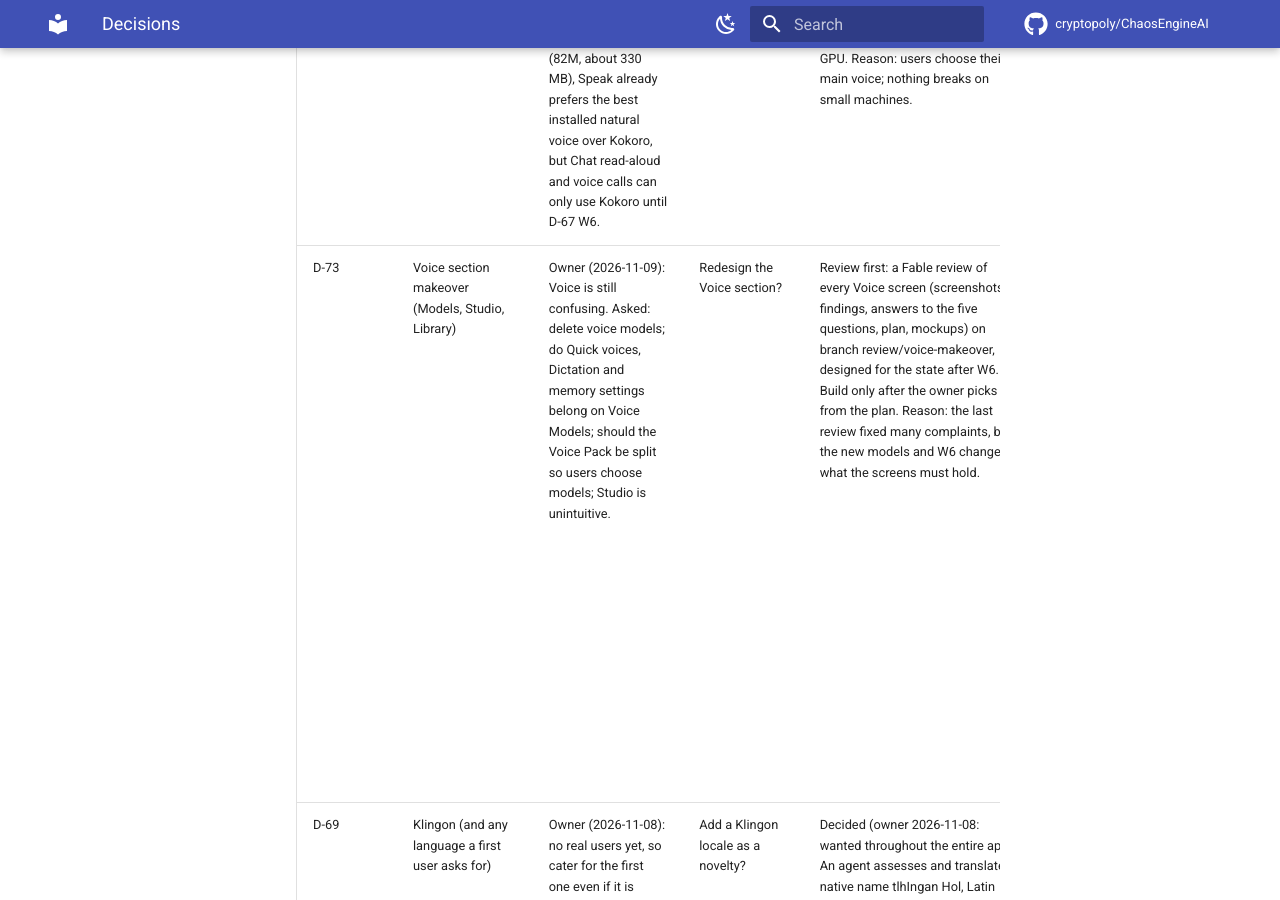
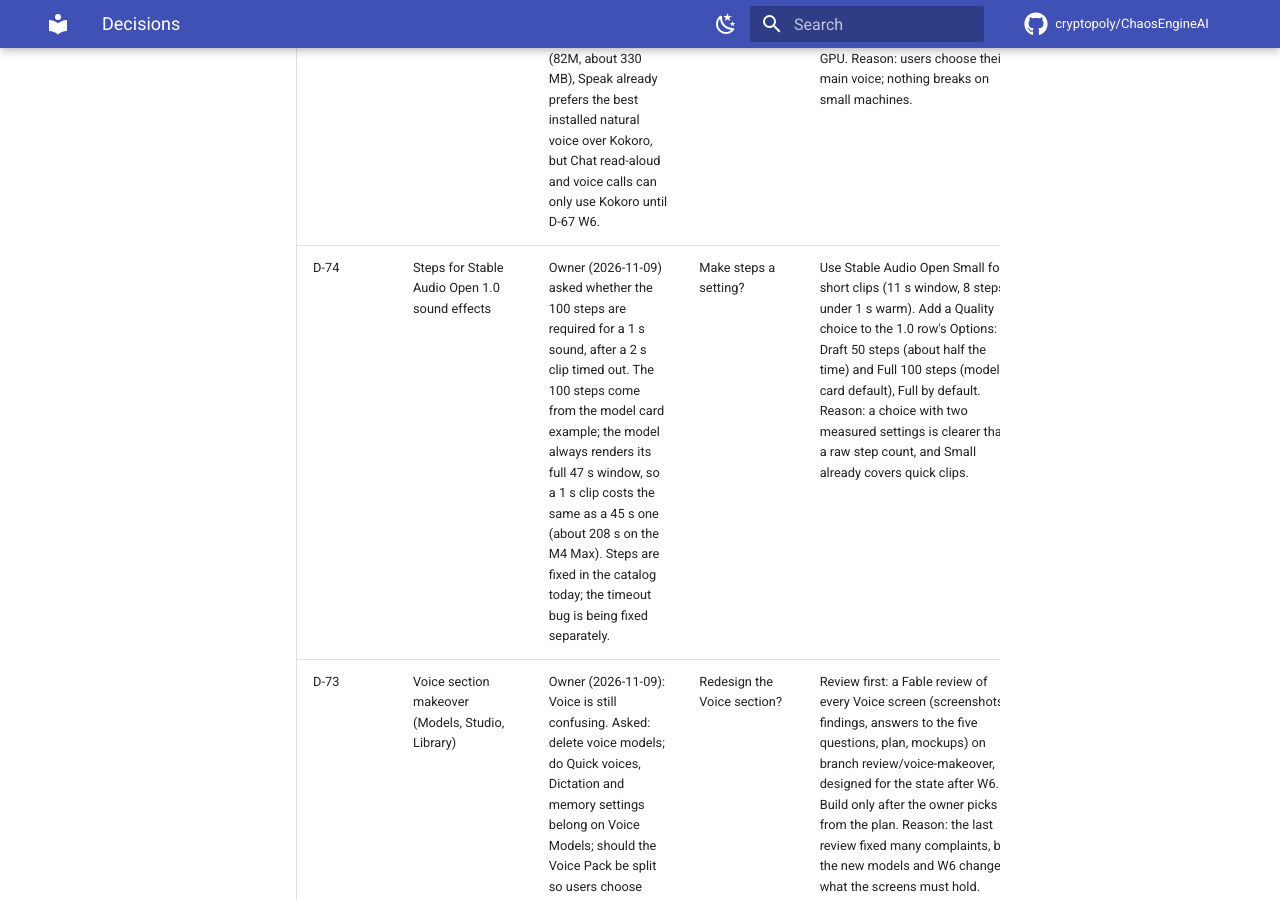
Before and after one commit to cryptopoly/ChaosEngineAI, an MkDocs documentation site: the page built from docs/hub/decisions.md, in a window 1280 px wide and 900 px high, scrolled down 1465 px. Built offline with MkDocs 1.6.1 and Material for MkDocs 9.7.7, drawn with Linux system fonts in a browser that asks for light colours; comment, search, counter and statistics services are not loaded; some of the changed text lies outside the part shown.

Commit message:
docs: owner answers on D-66, D-44, D-29, D-30, FU-154; D-74 Stable Audio steps question

```diff
--- a/docs/hub/decisions.md
+++ b/docs/hub/decisions.md
@@ -13,11 +13,12 @@
 | D-70 | Add VoxCPM2, Chatterbox (and Turbo) and Orpheus 3B speech models | Owner (2026-11-08): support all three families, not only Kokoro and Qwen3-TTS. | Add them? | Yes. Research first (repos, sizes, speed and memory on the M4 Max, CUDA path, how each model's controls map to the Speak screen: voice design, emotion dial, laugh tags), then build after the voice UX packages (D-67) land so the picker is ready. Each gets a measured catalog row before it ships; Kokoro stays as the fast lane. | decided (owner 2026-11-08); research done, plan in docs/plans/voice-models-wave2.md. Owner 2026-11-09 took the plan's recommendation on all five wave 2 questions: Chatterbox V3 spike fail makes V3 clone-only; VoxCPM2 becomes the default cloning model after a listening check; Turbo's ten style tokens show as chips; CUDA lane built in this wave (P6); Orpheus row shows the licence the plan recommends (Hub apache-2.0, base-model note kept). Built 2026-11-09, merged into release/v0.10.0 (b0da8904): four Mac rows measured (Turbo 2.1 s, V3 3.6 s, VoxCPM2 5.2 s, Orpheus 7.2 s per 10 s of speech); V3 default voice works so answer 1 was not needed; CUDA lane written, never run (4090 checklist 2.1); default clone model unchanged until the owner's listening check (FU-154) | 2026-11-08 | |
 | D-71 | Times on chat messages and tool calls, progress with time on long jobs, chat waits that do not use up the tool budget | Owner (2026-11-09) after the Petal and Stem test: a 25 min storyboard looked like a hang. Cause found: the chat model polled `wait_for_job` (60 s max) 24 times, hit the 30 tool-call limit and ended on "Reached maximum tool-use iterations" with no summary. | Add times and progress? How should chat wait on long jobs? | Yes to times and progress (owner asked). Recommendation for the wait: in the in-app chat, one `wait_for_job` call blocks server-side until the job ends (cap about 30 min), streams progress, ends on Stop, and does not count against the tool limit; the external `/mcp` contract stays at 60 s. Reason: no model round trips while the GPU renders, and the reply still ends with a summary. | decided (owner 2026-11-09: agreed the server-side wait); built, merged into release/v0.10.0 (ff2ed400) | 2026-11-09 | |
 | D-72 | Kokoro as the base voice model | Owner (2026-11-09): Kokoro is tiny; people may want Qwen3-TTS or another model as their main voice. Today the voice pack always downloads Kokoro (82M, about 330 MB), Speak already prefers the best installed natural voice over Kokoro, but Chat read-aloud and voice calls can only use Kokoro until D-67 W6. | Must Kokoro stay the base or default? | No as a default; keep it as the small fallback. Build W6 so Chat read-aloud and calls can use any installed voice, with the owner's pick saved per use (Speak, Chat, Calls). Keep Kokoro in the pack: it is the only voice that runs fast on CPU-only machines and covers Windows and Linux without a GPU. Reason: users choose their main voice; nothing breaks on small machines. | decided (owner 2026-11-09: build W6, keep Kokoro as fallback); built, merged into release/v0.10.0 (59e18a07) | 2026-11-09 | |
+| D-74 | Steps for Stable Audio Open 1.0 sound effects | Owner (2026-11-09) asked whether the 100 steps are required for a 1 s sound, after a 2 s clip timed out. The 100 steps come from the model card example; the model always renders its full 47 s window, so a 1 s clip costs the same as a 45 s one (about 208 s on the M4 Max). Steps are fixed in the catalog today; the timeout bug is being fixed separately. | Make steps a setting? | Use Stable Audio Open Small for short clips (11 s window, 8 steps, under 1 s warm). Add a Quality choice to the 1.0 row's Options: Draft 50 steps (about half the time) and Full 100 steps (model card default), Full by default. Reason: a choice with two measured settings is clearer than a raw step count, and Small already covers quick clips. | open | 2026-11-09 | |
 | D-73 | Voice section makeover (Models, Studio, Library) | Owner (2026-11-09): Voice is still confusing. Asked: delete voice models; do Quick voices, Dictation and memory settings belong on Voice Models; should the Voice Pack be split so users choose models; Studio is unintuitive. | Redesign the Voice section? | Review first: a Fable review of every Voice screen (screenshots, findings, answers to the five questions, plan, mockups) on branch review/voice-makeover, designed for the state after W6. Build only after the owner picks from the plan. Reason: the last review fixed many complaints, but the new models and W6 change what the screens must hold. | review done 2026-11-09 (branch review/voice-makeover, docs/plans/voice-makeover/): 17 findings, 11 work packages. Owner 2026-11-09 accepted the review's defaults on all six: 1 shared Models table for speech models (yes); 2 chat voice settings in a Voice popover in Chat (yes); 3 add-ons as tick boxes at install (yes); 4 Remove voice runtime under Troubleshooting, models kept (yes); 5 rename Voice pack to Voice runtime (yes); 6 Studio order Speak, Voices, Transcribe (yes). W6 merged (59e18a07); review docs merged (29bb560e); built and merged into release/v0.10.0 (89d08bf3, fast-forward), verified on a clean copy: pytest, tsc, vitest 1490, i18n, hub, voice Playwright 50 passed. Not tried on real downloads or audio; FU-157, FU-158 open | 2026-11-09 | |
 | D-69 | Klingon (and any language a first user asks for) | Owner (2026-11-08): no real users yet, so cater for the first one even if it is Klingon. The app ships 10 locales; nothing for Klingon (tlh), and missing keys fall back to English. | Add a Klingon locale as a novelty? | Decided (owner 2026-11-08: wanted throughout the entire app). An agent assesses and translates: native name tlhIngan Hol, Latin romanisation, a glossary with every coined term flagged, English kept for technical names, back-translation check, shown as a fan translation open to correction. Left out of the 95 percent coverage gate. Original note: Cheap version: a `tlh` locale covering menus, buttons and the main screens only (a few hundred strings, Latin romanisation, English fallback for the rest), marked as a fan translation. Klingon has no speech model, so voice stays English. Real languages first: fill the 28 new Skills strings in the nine others. | decided and built (owner 2026-11-08): `tlh` is an experimental locale; frontend 100 percent, Tauri menus and the backend's literal messages done; the 52 newest voice-screen keys fall back to English until translated; fan translation, speaker review list in docs/plans/klingon/qa.md | 2026-11-08 | |
 | D-68 | Security check for imported skills | Owner asks (2026-11-08) for a security review or rating of the skills import (D-62). | Build it? | Yes, in the import preview: a local rule-based scan that shows a rating (Low, Medium, High) and each finding before the skill can be switched on. Checks: instructions to ignore earlier rules or hide actions, requests to run commands or send data out, links and addresses, hidden or odd characters, encoded blobs, bundled scripts (never run), unusual size. It says plainly it is a heuristic, not a guarantee. | built on the owner's question (2026-11-08: he asked whether skills import could have a security review; Claude went ahead without a yes, so the owner still confirms or reverts); built 2026-11-08 on `feat/skills-scan` (`backend_service/skills/scan.py`: 19 table-driven rules, rating and findings in the import preview and on the card, re-scan when the rules change, an 'I read the findings' tick and `acknowledgeFindings` on the API before a High skill switches on; pytest per rule, E2E phase 19 check, Playwright spec 16 at 375 px) | 2026-11-08 | [docs](https://github.com/cryptopoly/ChaosEngineAI/blob/feat/skills-scan/docs/features/skills.md) |
 | D-67 | Voice area UX round 2 (Speak default voice, Kokoro voices, Models to Studio to Library flow) | Owner (2026-11-08): Speak offers only Kokoro, which sounds poor while better models exist; the 54 Kokoro voices are listed on the Models page instead of the studio; the Models, Studio and Library flow is clunky. | Review and redesign? | Yes. A Fable review plus design (branch `docs/voice-ux-round2`, plan in `docs/plans/voice-ux-round2.md`) comes first; build after the owner approves the screens. Review done (plan and mockups in docs/plans/voice-ux-round2.md); six questions waiting for the owner. | decided (owner 2026-11-08); W1-W5, W7, W9, W10 built and merged into release/v0.10.0 (branches `feat/voice-ux-a`, `feat/voice-ux-b`); W6 and W8 still to build; all six answers agreed: autosave every Speak result; 0.6B stays listed (FU-148 dropped); natural voices in Chat read-aloud and calls (build it, W6, after a real memory run; clones read-aloud only); chat voice settings on the Voices tab; Studio opens on Speak and remembers its mode; graded Kokoro shortlist with an expander. Build in order: W1-W4, then W5, W7, W9, W10, then W6 and W8. | 2026-11-08 | |
-| D-66 | How to test v0.10.0 on the RTX 4090 PC, and when to release | Owner asks (2026-11-08): package the build and install it, or pull the branch on the PC and run it natively with Claude Code there? And would a Linux VM or a dual boot test the Linux CUDA path better? Owner holds the release steps (PR to staging, tag, main) until the 4090 tests are done. | Which route? | Two stages. (1) Pull `release/v0.10.0` on the PC, run Claude Code there against a written checklist, fix and push to a test branch. (2) When that is clean, build the installer and smoke-test the packaged app on the PC. For Linux: WSL2 first (CUDA passes through, no partition); dual boot only if WSL2 shows a Linux-only problem. Release steps wait. | open | 2026-11-08 | |
+| D-66 | How to test v0.10.0 on the RTX 4090 PC, and when to release | Owner asks (2026-11-08): package the build and install it, or pull the branch on the PC and run it natively with Claude Code there? And would a Linux VM or a dual boot test the Linux CUDA path better? Owner holds the release steps (PR to staging, tag, main) until the 4090 tests are done. | Which route? | Two stages. (1) Pull `release/v0.10.0` on the PC, run Claude Code there against a written checklist, fix and push to a test branch. (2) When that is clean, build the installer and smoke-test the packaged app on the PC. For Linux: WSL2 first (CUDA passes through, no partition); dual boot only if WSL2 shows a Linux-only problem. Release steps wait. | decided (owner 2026-11-09: run on the 4090 once the latest code is finished and pushed) | 2026-11-08 | |
 | D-65 | Storyboard project workspace rethink | Owner (2026-11-08): Projects, Board and Mixer are three left-menu items that act on a 'current' project, which is not intuitive; the Board's project defaults and references boxes are clunky (blank voice text field, raw file-path box for reference images). Wanted: Projects in the menu opens a list you can search and pick from; inside a project two tabs, Storyboard and Mixer. | Redesign it? | Yes. Research how other tools do it, then a flow and screens designed by a stronger model; build after the owner approves the screens. Plan notes go to docs/plans/project-rework/ without naming other products. | decided (owner 2026-11-08: design in docs/plans/project-rework/design.md section 13; build with a QA loop) | 2026-11-08 | |
 | D-64 | New storyboard project: wording, resolution and frame rate | The form said Shape (16:9, 9:16, 1:1, each with one fixed size) and Frame rate (24 or 30). Owner asked (2026-11-08) for HD, QHD and 4K style choices and whether 30 fps is a limit. | Rename and add resolution and more frame rates? | Decided (owner 2026-11-08, revised the same day: the app is for much bigger hardware, so nothing is capped by the M4 Max). Shape is now Aspect ratio. Resolution offers 480p, 720p (default), 1080p, 1440p and 2160p (4K) as project sizes; none is hidden or disabled. Each choice shows a fit word (Fits, Tight, Will not fit) from the Video Studio memory estimate, with the project's video model's own largest size (a model that cannot make a size says so; its clips are scaled to the project size at join). Frame rates 24, 25, 30, 48, 50, 60; where the catalog states a different native rate for the model, the hint says so and the join converts with plain ffmpeg fps (repeat or drop frames). Real interpolation stays FU-142. Export has an Upscale choice (Same size, 1440p, 2160p) for models that make less. Old projects read as the same aspect at 720p. | decided (owner 2026-11-08) | 2026-11-08 | |
 | D-63 | Connect-an-app helper for Chat (Unity, Blender and other apps with a tool server) | Chat can call any stdio tool server registered in Settings, but nothing finds, installs or registers one for the user. Owner asks (2026-11-08) for a setup helper for Unity and Blender, built generic for other apps. | Plan it? | Banked for planning. A catalogue of known tool servers (name, what it controls, install steps, the command to register), a Connect button that checks the app is installed, writes the Settings entry and runs a test call, a health light per server, and a clear note when a server is not running. Pairs with D-62 skills (a Blender or Unity skill ships with its server). Check each server's own setup first; keep to open, permissive ones. | banked (owner 2026-11-08, for future planning; revisit after the v0.10.0 release is polished) | 2026-11-08 | |
@@ -37,7 +38,7 @@
 | D-53 | Show Music and Storyboard by default? | They are hidden behind `HOME_STUDIO_ENABLED` (now `VITE_CHAOSENGINE_HOME_STUDIO=1`) because nothing is merged and the plan targets v0.10.0. Owner asks why hidden. | Turn on by default on `feat/home-studio`, and for which release? | Yes, on permanently from v0.10.0. The flag is now `true` in code. | decided (owner 2026-11-07) | 2026-11-07 | |
 | D-51 | Playwright as a test-only dependency for browser E2E | The claim of big security problems is overstated: one High advisory (CVE-2025-59288, macOS browser reinstall scripts) fixed in 1.56.0; the MCP add-on had a separate High one. Version 1.65.0 is Apache 2.0 and has no postinstall download. Approve with conditions: exact version pin, separate e2e folder, explicit Chromium install, sandbox on, localhost only, traces off, no MCP add-on. | Approve Playwright with those conditions? | Yes with conditions. | decided (owner 2026-11-09: approved with conditions; installed as e2e/ sub-package, @playwright/test 1.65.0 pinned, 7 specs pass) | 2026-11-07 | [research](https://github.com/cryptopoly/ChaosEngineAI/blob/feat/home-studio/docs/research/playwright-security.md) |
 | D-43 | Speed and quality plan | Biggest speed loss is that each still and clip starts a fresh process and reloads the model. Plan ranks 12 fixes: timing split, keep models loaded, RIFE interpolation, fp16 for LTX, SeedVR2 upscale, Z-Image through mflux, voice chunking. | Start with the timing split, then keep-loaded for mflux and ltx-2-mlx? | Yes: measure first (one small change), then the two keep-loaded changes. Plan: docs/plans/speed-quality.md. Licence skips listed there. | decided in part (2026-11-08): timing split + warm stills shipped (23-41% faster, identical output); warm LTX worker built but OFF by default (only ~4% per clip for 12 GB held; opt in with CHAOSENGINE_WARM_LTX=1). Next: RIFE interpolation and LTX fp16 for real clip gains. | 2026-11-07 | [plan](https://github.com/cryptopoly/ChaosEngineAI/blob/feat/home-studio/docs/plans/speed-quality.md) |
-| D-44 | M4 Max timings vs competition | Image and LTX video are in line with the fastest Mac runtimes; music is faster than other Mac reports; Wan video (diffusers on MPS) and old bf16 LTX rows are slower; voice is fast but only Kokoro. | Hide or retime the slow bf16 LTX rows on 64 GB Macs and test an MLX path for Wan? | Yes to both, after D-43's timing split. Report: docs/research/m4max-generation-times.md. | open | 2026-11-07 | [report](https://github.com/cryptopoly/ChaosEngineAI/blob/feat/home-studio/docs/research/m4max-generation-times.md) |
+| D-44 | M4 Max timings vs competition | Image and LTX video are in line with the fastest Mac runtimes; music is faster than other Mac reports; Wan video (diffusers on MPS) and old bf16 LTX rows are slower; voice is fast but only Kokoro. | Hide or retime the slow bf16 LTX rows on 64 GB Macs and test an MLX path for Wan? | Yes to both, after D-43's timing split. Report: docs/research/m4max-generation-times.md. Revised 2026-11-09 (owner asked for a plain version): label the slow rows instead of hiding them (a "Slow on this Mac" note with the measured time, so nothing disappears on a bigger Mac), and drop the MLX Wan test, because Wan 2.2 image-to-video was already removed (D-48) and LTX on MLX does the same job faster. | open | 2026-11-07 | [report](https://github.com/cryptopoly/ChaosEngineAI/blob/feat/home-studio/docs/research/m4max-generation-times.md) |
 | D-42 | Chat back at the top of the sidebar | Chat is the most used tab; it goes above the Make section again. | | Done: Dashboard, Chat, then Make, then Run (Benchmarks, Tools). | decided | 2026-11-07 | |
 | D-41 | Terms screen on first launch; no "Made with AI" end card | The visible end card is gone. A one-screen terms notice (use, disclosure, voice consent, model licences) shows once and again when its version changes. | | Done: end card removed (old projects still load); the metadata tag and the forced tag for cloned voices stay; terms accepted and dated in settings, re-readable in Settings > General. | decided | 2026-11-07 | |
 | D-36 | Music: loudness of a stand-alone track | ACE-Step can raise every track so its loudest moment sits just under the top (-1 dBFS), or leave the level as the model made it. | Keep the -1 dBFS peak for tracks in the Music Library (current default), or keep the raw level and let the mixer set loudness? | Keep -1 dBFS peak for stand-alone tracks (loud enough on its own, nothing clips); the mixer loudness-normalises every lane anyway, so films are unaffected. Owner asked for ELI5 + competitor view 2026-11-07; answered in chat, awaiting a yes. | decided (owner 2026-11-07: yes) | 2026-11-07 | [music](https://github.com/cryptopoly/ChaosEngineAI/blob/feat/music-backend/docs/features/music.md) |
@@ -48,8 +49,8 @@
 | D-26 | Scene editing: keep some shots, redo others | A film is a list of shots. The demo script already makes each shot separately, so redoing shots C and D is possible by hand, but the app has no saved shot list. | Build a saved Storyboard (shots with prompt, seed, reference images, status) with "redo this shot" and "join all"? | Yes, after music. It reuses the existing tools and is mostly a saved list plus a join step; it also covers the "recipes" item from the v2 list. | open | 2026-11-06 | |
 | D-27 | Sound effects: Stable Audio Open | Stable Audio Open makes effects but is gated and has its own licence terms. | Ship it opt-in, gated, with a licence screen, never bundled? | Yes: it is the best open effects model; the opt-in keeps the bundle clean. | decided (owner 2026-11-08: yes, opt-in gated with licence screen). Branch feat/sound-effects. | 2026-11-06 | [plan](https://github.com/cryptopoly/ChaosEngineAI/blob/feat/media-input/docs/plans/home-studio.md) |
 | D-28 | Voice cloning | Qwen3-TTS (Apache 2.0) can copy a voice from a few seconds of audio. An agent could do it with no human checkbox. | Add cloning with consent recorded as a required argument and off for remote agents by default? | Yes, with those two guards. | decided (owner agreed 2026-11-06) | 2026-11-06 | [plan](https://github.com/cryptopoly/ChaosEngineAI/blob/feat/media-input/docs/plans/home-studio.md) |
-| D-29 | Remote compute (the 4090 PC) | Network listening, the token and file upload and fetch already work; the Mac app still only talks to its own backend. | Prove the PC as an agent target first, decide Mac-routes-to-PC after? | Yes: smallest step that shows what really works. | open | 2026-11-06 | [plan](https://github.com/cryptopoly/ChaosEngineAI/blob/feat/media-input/docs/plans/home-studio.md) |
-| D-30 | Agent tool surface | Storyboard and music tools take the list from 12 to about 20; each description costs an agent tokens. | Group storyboard tools by verb and keep descriptions short? | Yes. | open | 2026-11-06 | [plan](https://github.com/cryptopoly/ChaosEngineAI/blob/feat/media-input/docs/plans/home-studio.md) |
+| D-29 | Remote compute (the 4090 PC) | Network listening, the token and file upload and fetch already work; the Mac app still only talks to its own backend. | Prove the PC as an agent target first, decide Mac-routes-to-PC after? | Yes: smallest step that shows what really works. | open (owner 2026-11-09: will test on the 4090 PC once the code is ready) | 2026-11-06 | [plan](https://github.com/cryptopoly/ChaosEngineAI/blob/feat/media-input/docs/plans/home-studio.md) |
+| D-30 | Agent tool surface | Storyboard and music tools take the list from 12 to about 20; each description costs an agent tokens. | Group storyboard tools by verb and keep descriptions short? | Yes. | open (owner 2026-11-09: will test on the 4090 PC once the code is ready) | 2026-11-06 | [plan](https://github.com/cryptopoly/ChaosEngineAI/blob/feat/media-input/docs/plans/home-studio.md) |
 | D-31 | Project format | A film project must move, back up and zip, and survive a Gallery delete. | Use one self-contained folder (project.json with schemaVersion and revision, media copied in), not a database? | Yes. | decided (owner agreed 2026-11-06; add a single-file bundle for sharing) | 2026-11-06 | [plan](https://github.com/cryptopoly/ChaosEngineAI/blob/feat/media-input/docs/plans/home-studio.md) |
 | D-32 | Release and branch order | The new work stacks on unmerged branches while v0.9.9 is held. | Merge agent bridge and media input as v0.9.10 first, then ship Music and Storyboard as v0.10.0? | Yes, when you are ready to merge (on hold at your request). | decided (owner agreed 2026-11-06 on the order; the merge itself stays on hold until the owner says go) | 2026-11-06 | [plan](https://github.com/cryptopoly/ChaosEngineAI/blob/feat/media-input/docs/plans/home-studio.md) |
 | D-33 | Storyboard before music | Music on a Mac is the biggest unknown; the storyboard is the higher-value, lower-risk feature. | Build the storyboard core beside the music spike, not after music? | Yes (the review asked for it). | decided (owner agreed 2026-11-06) | 2026-11-06 | [plan](https://github.com/cryptopoly/ChaosEngineAI/blob/feat/media-input/docs/plans/home-studio.md) |
```
Also changed, not shown: FOLLOW_UPS.md (+1 -1 lines), docs/hub/tracker/README.md (+1 -1 lines), docs/hub/tracker/open.md (+2 -2 lines).
